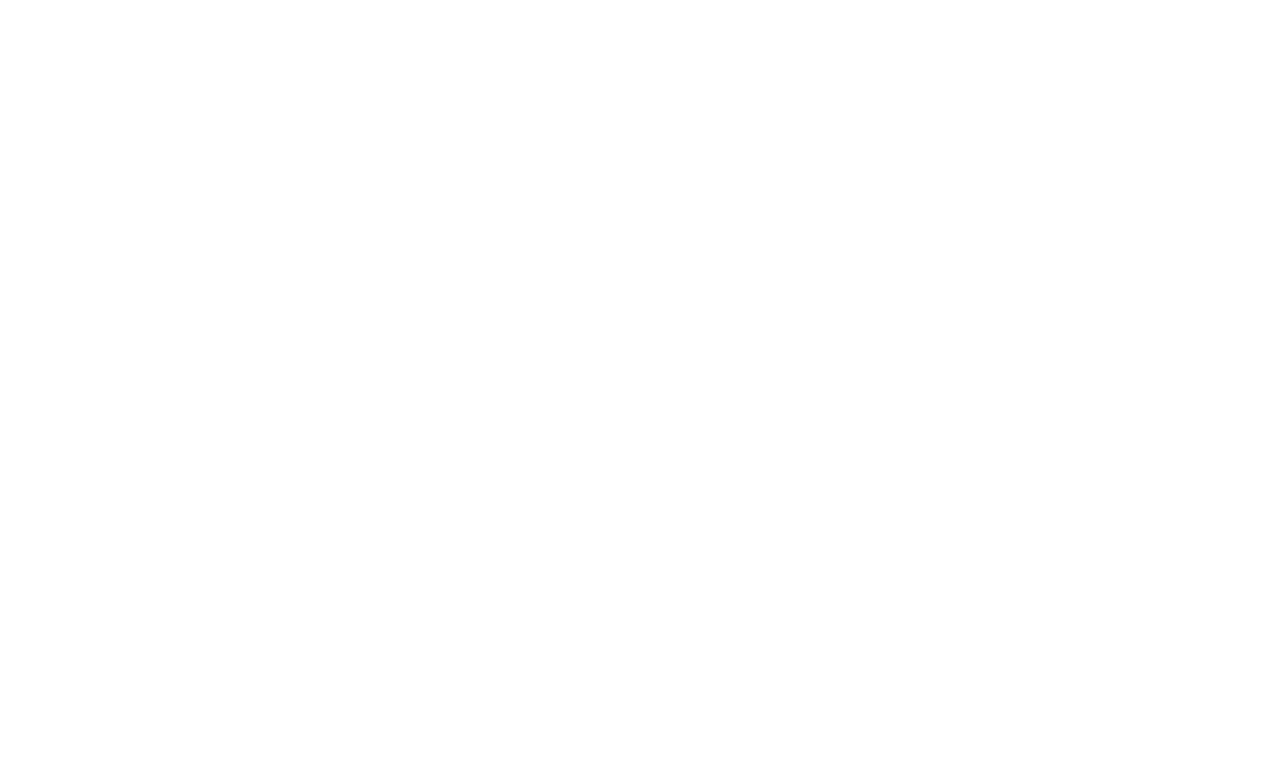
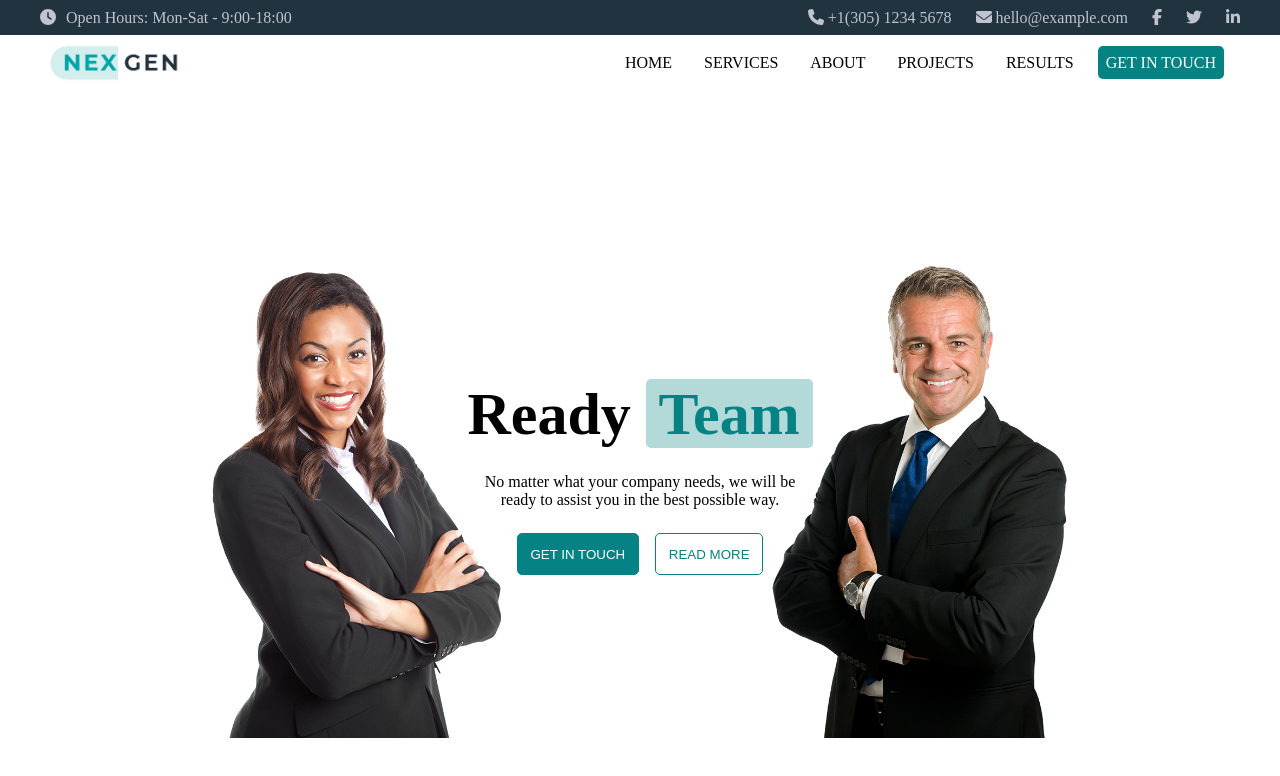
Before and after one commit to isma-91/proj-html-vuejs, a Vue app: page / in a window 1280 px wide. Shown: the top 776 px of the page. Built offline with nearby package versions, Linux system fonts and the light colour scheme.

Commit message:
Add some comments

```diff
--- a/src/App.vue
+++ b/src/App.vue
@@ -18,9 +18,61 @@
     MainPage,
     FooterPage,
   },
+  data() {
+    return {
+
+    };
+  },
 };
 </script>
 
 <style>
+* {
+  margin: 0;
+  padding: 0;
+  box-sizing: border-box;
+}
 
+ul {
+  list-style: none;
+}
+
+a {
+  text-decoration: none;
+  color: black;
+}
+
+.container {
+  display: flex;
+
+  max-width: 1200px;
+  margin: 0 auto;
+}
+
+.btn {
+  text-transform: uppercase;
+  border: 0;
+  padding: .8rem;
+  border-radius: 5px;
+  border: 1px solid #058283;
+}
+
+.btn:hover{
+  background-color: #52bbba;
+  color: white;
+}
+
+.btn-green {
+  background-color: #058283;
+  color: white;
+}
+
+.btn-white {
+  background-color: white;
+  color: #058283;
+}
+
+button:hover {
+cursor: pointer;
+}
 </style>
--- a/src/components/HeaderPage.vue
+++ b/src/components/HeaderPage.vue
@@ -1,15 +1,81 @@
 <template>
 <header>
-
+<div class="top-bar">
+  <div class="container">
+    <div class="top-bar-left-side">
+      <font-awesome-icon icon="fa-solid fa-clock" />
+      <div class="timetables">Open Hours: Mon-Sat - 9:00-18:00</div>
+    </div>
+    <div class="top-bar-right-side">
+      <div class="telephone">
+        <font-awesome-icon icon="fa-solid fa-phone" />
+        +1(305) 1234 5678
+      </div>
+      <div class="mail">
+        <font-awesome-icon icon="fa-solid fa-envelope" />
+        hello@example.com
+      </div>
+      <div class="socials">
+        <font-awesome-icon icon="fa-brands fa-facebook-f" />
+        <font-awesome-icon icon="fa-brands fa-twitter" />
+        <font-awesome-icon icon="fa-brands fa-linkedin-in" />
+      </div>
+    </div>
+  </div>
+</div>
+<div class="bottom-bar">
+  <NavPage :top-nav="arrMenuHeader"/>
+</div>
 </header>
 </template>
 
 <script>
+import NavPage from '@/components/NavPage.vue';
+
 export default {
   name: 'HeaderPage',
+  components: {
+    NavPage,
+  },
+  data() {
+    return {
+      arrMenuHeader: ['home', 'services', 'about', 'projects', 'results', 'get in touch'],
+    };
+  },
+  // created() {
+  //   console.log(this.arrMenuHeader);
+  // },
 };
 </script>
 
 <style lang="scss" scoped>
+.top-bar {
+  background-color: #21333E;
+  height: 35px;
+}
+
+.container {
+  height: 100%;
+
+  justify-content: space-between;
+  align-items: center;
+
+  color: #C0C3D0;
+
+}
+
+.top-bar-left-side {
+  display: flex;
+}
+
+.timetables {
+  margin-left: 10px;
+}
+
+.top-bar-right-side,
+.socials {
+  display: flex;
+  column-gap: 1.5rem;
+}
 
 </style>
--- a/src/main.js
+++ b/src/main.js
@@ -1,12 +1,13 @@
 import Vue from 'vue';
 
 import { library } from '@fortawesome/fontawesome-svg-core';
-import { faHatWizard } from '@fortawesome/free-solid-svg-icons';
+import { faClock, faPhone, faEnvelope } from '@fortawesome/free-solid-svg-icons';
+import { faFacebookF, faLinkedinIn, faTwitter } from '@fortawesome/free-brands-svg-icons';
 import { FontAwesomeIcon } from '@fortawesome/vue-fontawesome';
 
 import App from './App.vue';
 
-library.add(faHatWizard);
+library.add(faClock, faPhone, faEnvelope, faFacebookF, faLinkedinIn, faTwitter);
 Vue.component('font-awesome-icon', FontAwesomeIcon);
 Vue.config.productionTip = false;
 
```
Also changed, not shown: src/components/NavPage.vue (+4 -3 lines).
